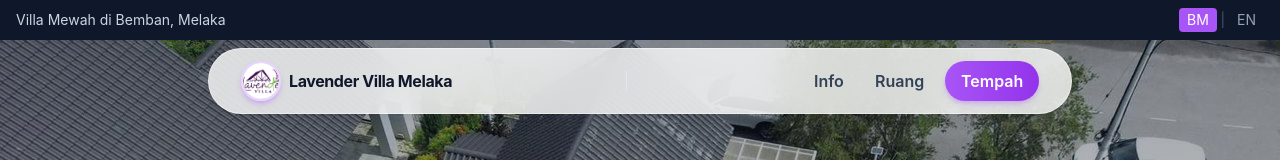
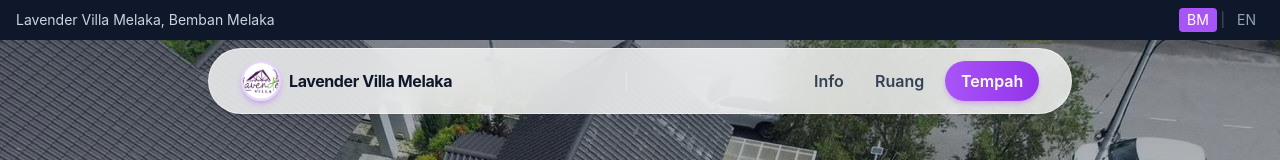
Before and after one commit to najmizulhusni/lavender-villa, a React (Vite) app: page / in a window 1280 px wide. Shown: the top 160 px of the page. Built offline with nearby package versions, Linux system fonts and the light colour scheme; no server answers; the database is empty.

Commit message:
Update top bar text to 'Lavender Villa Melaka, Bemban Melaka'

```diff
--- a/src/App.jsx
+++ b/src/App.jsx
@@ -755,7 +755,7 @@ Saya ingin membuat tempahan untuk Lavender Villa Melaka pada tarikh di atas. Sil
       {/* Top Bar with Language Toggle */}
       <div className="bg-slate-900 text-white py-2 px-4">
         <div className="max-w-7xl mx-auto flex items-center justify-between">
-          <span className="text-xs sm:text-sm text-slate-300">Villa Mewah di Bemban, Melaka</span>
+          <span className="text-xs sm:text-sm text-slate-300">Lavender Villa Melaka, Bemban Melaka</span>
           <div className="flex items-center gap-1 text-xs sm:text-sm">
             <button
               onClick={() => language !== 'ms' && toggleLanguage()}
```
